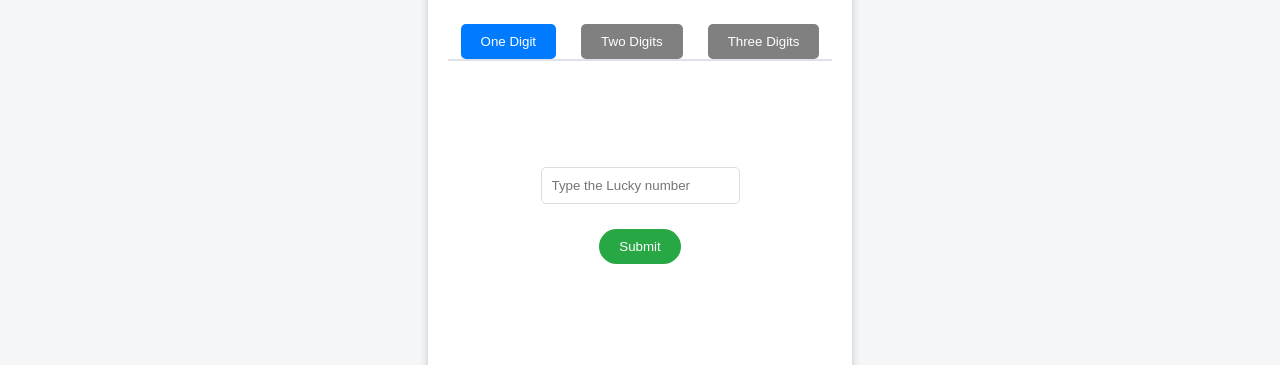
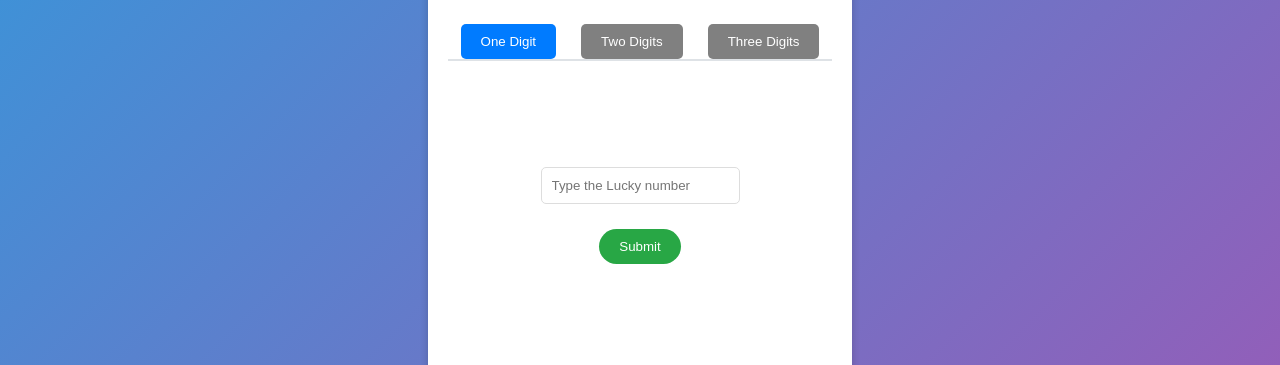
Before and after one commit to ankitkat042/ThalaForAReason, a plain HTML site: page index.html in a window 1280 px wide. Shown: the part 238-603 px from the top of the page. Drawn offline with nearby package versions, Linux system fonts and the light colour scheme.

Commit message:
Update styles.css
Add gradient background

```diff
--- a/styles.css
+++ b/styles.css
@@ -140,3 +140,15 @@ button:hover {
     }
 
 }
+
+
+body {
+  font-family: 'roboto', sans-serif;
+  margin: 0;
+  padding: 0;
+  display: flex;
+  justify-content: center;
+  align-items: center;
+  height: 100vh;
+  background: linear-gradient(135deg, #3498db, #9b59b6);
+}
```
